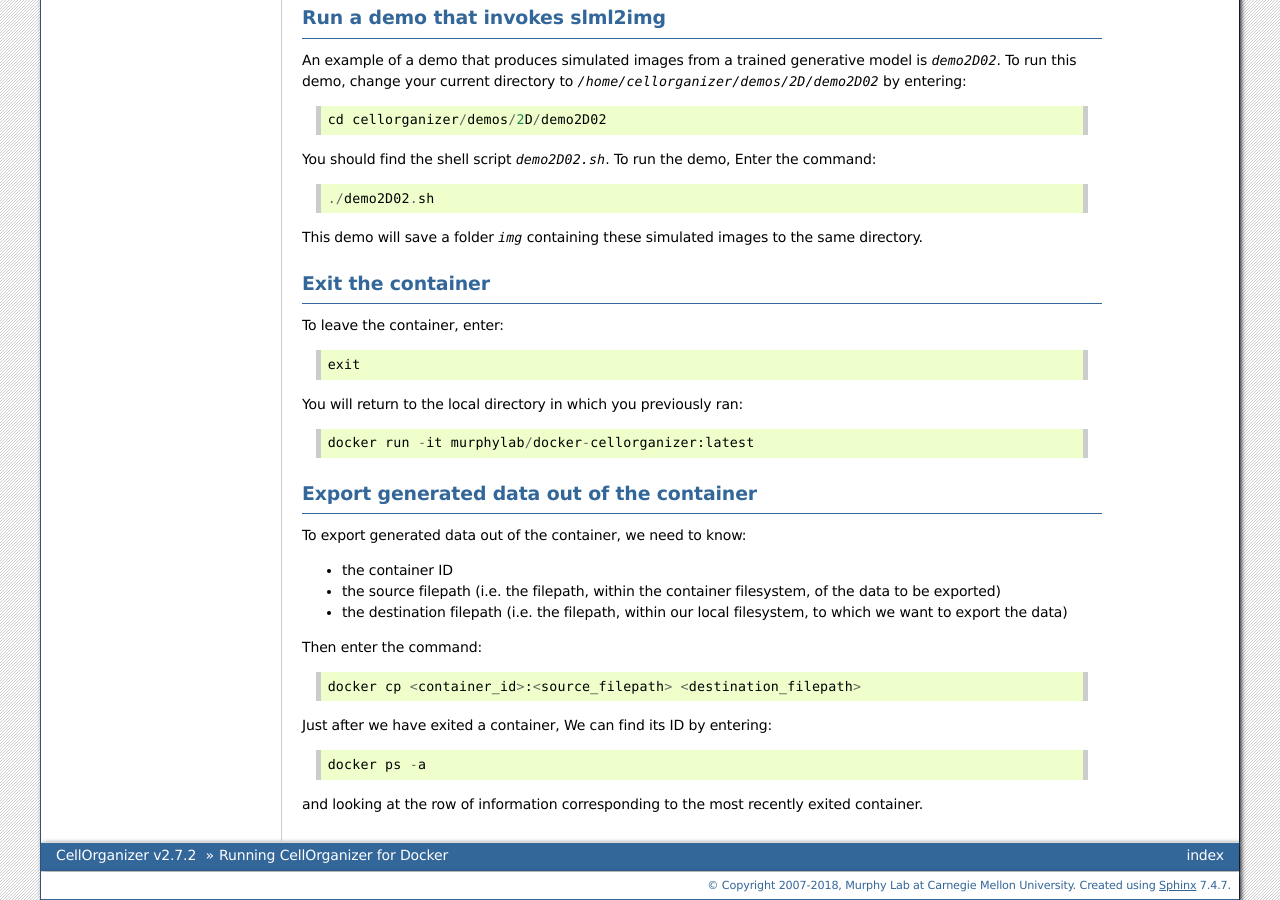
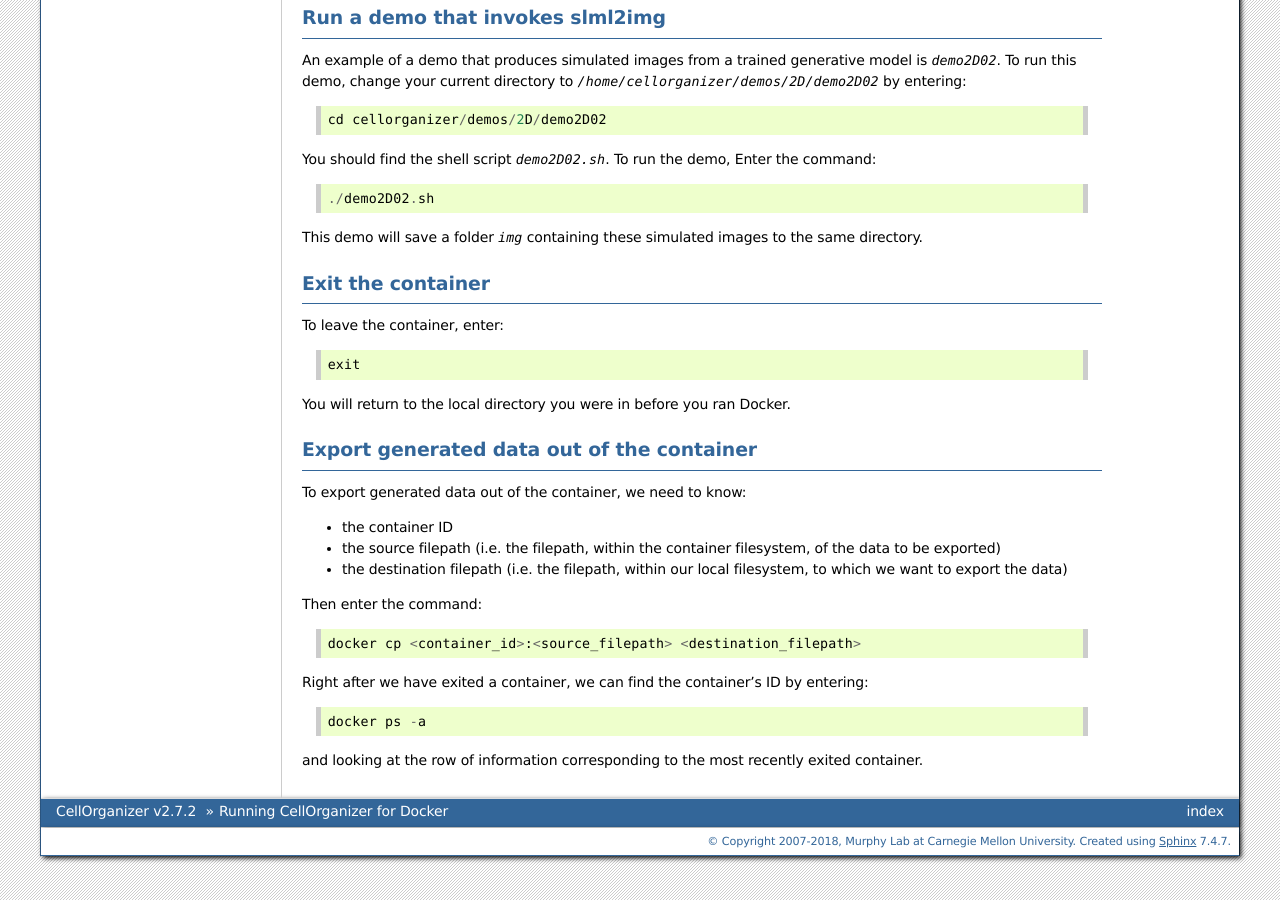
Before and after one commit to murphygroup/cellorganizer-documentation_old, a Sphinx documentation site: the page built from source/chapters/docker/running.rst, in a window 1280 px wide and 900 px high, scrolled down 1064 px. Built offline with Sphinx 7.4.7, drawn with Linux system fonts in a browser that asks for light colours.

Commit message:
Fixed typos in docker documentation section

```diff
--- a/source/chapters/docker/index.rst
+++ b/source/chapters/docker/index.rst
@@ -3,7 +3,7 @@ About CellOrganizer for Docker
 
 CellOrganizer for Docker is an image with compiled binaries from CellOrganizer functions
 
-- **img2slml**, the top-level function to train generative models of cell, and
+- **img2slml**, the top-level function to train generative models of cells, and
 - **slml2img**, the top-level function to generate simulated instances from a trained generative model.
 - **slml2info**, the top-level function to generate a report from information extracted from a single generative model.
 - **slml2report**, the top-level function to generate a report from comparing generative models.
--- a/source/chapters/docker/running.rst
+++ b/source/chapters/docker/running.rst
@@ -53,9 +53,7 @@ To leave the container, enter::
 
 	 exit
 
-You will return to the local directory in which you previously ran::
-
-	docker run -it murphylab/docker-cellorganizer:latest
+You will return to the local directory you were in before you ran Docker.
 
 Export generated data out of the container
 ------------------------------------------
@@ -69,7 +67,7 @@ Then enter the command::
 
 	docker cp <container_id>:<source_filepath> <destination_filepath>
 
-Just after  we have exited a container, We can find its ID by entering::
+Right after we have exited a container, we can find the container's ID by entering::
 
 	docker ps -a
 
```
